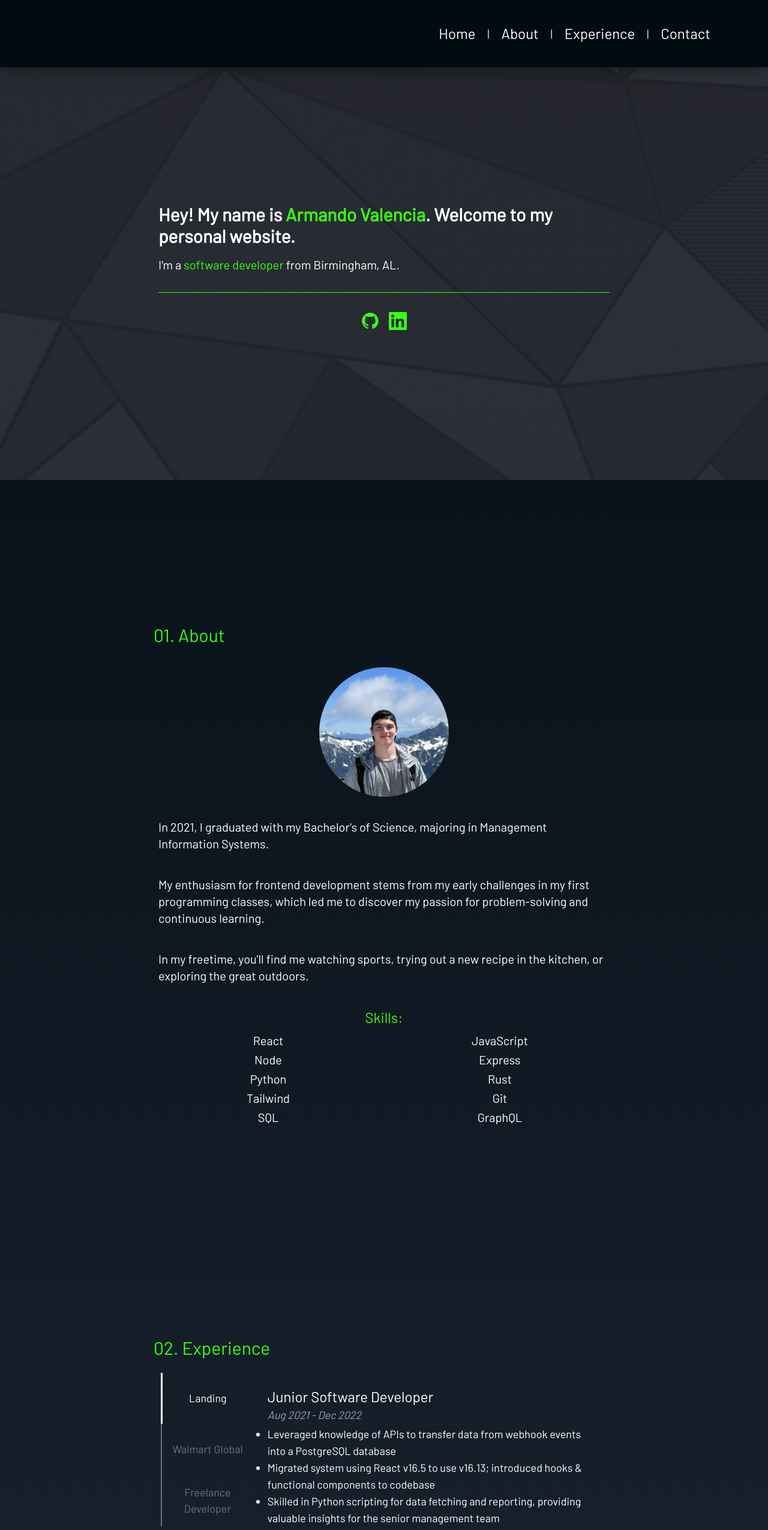
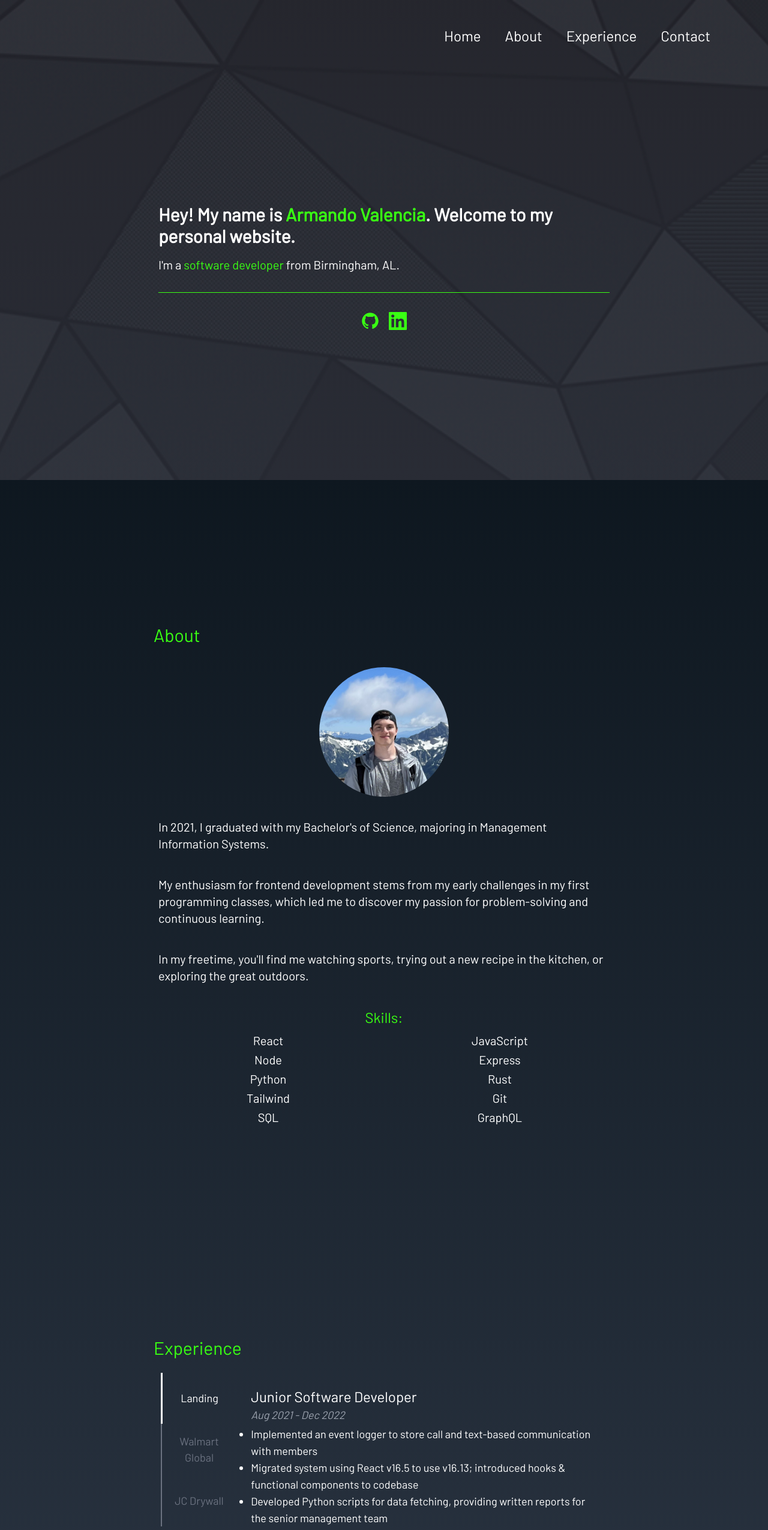
Before and after one commit to armando-valencia/personal-website, a React (Vite) app: page / in a window 1280 px wide. Shown: the top 2550 px of the page at 60% size. Built offline with nearby package versions, Linux system fonts and the light colour scheme.

Commit message:
Slim down components, adjust CSS

```diff
--- a/src/App.jsx
+++ b/src/App.jsx
@@ -5,7 +5,7 @@ import MobileNav from "./components/MobileNav";
 
 function App() {
 	return (
-		<div className="text-secondary font-barlow bg-gradient-to-b from-neutral-900/10 to-gray-800 md:flex flex-col items-center justify-center">
+		<div className="text-secondary font-barlow bg-gradient-to-b from-neutral-900/10 to-gray-700 md:flex flex-col items-center justify-center">
 			<Nav />
 			<HomePage />
 			<MobileNav />
--- a/src/components/About.jsx
+++ b/src/components/About.jsx
@@ -1,6 +1,3 @@
-import React from "react";
-
-const About = () => {
 const skills = [
 	"React",
 	"JavaScript",
@@ -14,7 +11,7 @@ const About = () => {
 	"GraphQL",
 ];
 
-	return (
+const About = () => (
 	<div className="section-container">
 		<div className="block text-lg md:text-xl">
 			<div className="flex justify-center items-center">
@@ -26,27 +23,26 @@ const About = () => {
 			</div>
 			<div className="text-quarternary">
 				<p className="px-2 pt-6 pb-4">
-						In 2021, I graduated with my Bachelor's of Science,
-						majoring in Management Information Systems.
+					In 2021, I graduated with my Bachelor's of Science, majoring
+					in Management Information Systems.
 				</p>
 				<p className="px-2 pt-6 pb-4">
-						My enthusiasm for frontend development stems from my
-						early challenges in my first programming classes, which
-						led me to discover my passion for problem-solving and
-						continuous learning.
+					My enthusiasm for frontend development stems from my early
+					challenges in my first programming classes, which led me to
+					discover my passion for problem-solving and continuous
+					learning.
 				</p>
 				<p className="px-2 pt-6 pb-4">
-						In my freetime, you'll find me watching sports, trying
-						out a new recipe in the kitchen, or exploring the great
-						outdoors.
+					In my freetime, you'll find me watching sports, trying out a
+					new recipe in the kitchen, or exploring the great outdoors.
 				</p>
 			</div>
 			<div className="flex justify-center mt-4 p-2 text-secondary text-2xl">
 				Skills:
 			</div>
 			<div className="grid grid-cols-2 gap-1 justify-items-center list-none text-quarternary">
-					{skills.map((skill) => (
-						<li key={skill} className="">
+				{skills.map((skill, idx) => (
+					<li key={`${skill}-${idx}`} className="">
 						{skill}
 					</li>
 				))}
@@ -54,6 +50,5 @@ const About = () => {
 		</div>
 	</div>
 );
-};
 
 export default About;
--- a/src/components/Experience.jsx
+++ b/src/components/Experience.jsx
@@ -1,19 +1,17 @@
-import React from "react";
-import ExperienceTabs from "./ExperienceTabs";
-import { TabList, TabPanels, Tabs } from "@chakra-ui/tabs";
+import { Tab, TabList, TabPanels, Tabs } from "@chakra-ui/tabs";
 import ExperienceTabPanel from "./ExperienceTabPanel";
 
-const Experience = () => {
 const jobsData = [
 	{
 		company: "Landing",
 		title: "Junior Software Developer",
 		dates: "Aug 2021 - Dec 2022",
 		desc: [
-				"Leveraged knowledge of APIs to transfer data from webhook events into a PostgreSQL database",
+			"Implemented an event logger to store call and text-based communication with members",
 			"Migrated system using React v16.5 to use v16.13; introduced hooks & functional components to codebase",
-				"Skilled in Python scripting for data fetching and reporting, providing valuable insights for the senior management team",
-				"Dedicated team player with great communication skills, actively participating in daily stand-up meetings and sprint planning sessions to ensure timely project delivery",
+			"Developed Python scripts for data fetching, providing written reports for the senior management team",
+			"Collaborated with product owners and stakeholders to gather requirements throughout development lifecycle",
+			"Wrote documentation for new features, navigating through the system, and API integrations",
 		],
 		skills: "JavaScript, React, Rust, Python, SQL, GraphQL, Git",
 	},
@@ -22,20 +20,20 @@ const Experience = () => {
 		title: "Software Developer Intern",
 		dates: "Jan 2021 - May 2021",
 		desc: [
-				"Designed and developed an engaging UI/UX for a responsive React web-app, using Figma to create wireframes and prototypes",
-				"Enabled smooth navigation between pages by utilizing React-Router",
-				"Utilized GitHub for version control, ensuring seamless code tracking, review, and updates",
-				"Documented the codebase for future developers to maintain, facilitating easy code maintenance",
+			"Designed and developed an engaging UI/UX for a responsive single-page application created with React",
+			"Leveraged Asana to organize and manage tasks, tracking priority and progress in order to meet timely deadlines",
+			"Utilized GitHub for version control to track, review, and update codebase",
+			"Documented the codebase for future developers to maintain",
 		],
 		skills: "React, Bootstrap, JavaScript, Git, CSS",
 	},
 	{
-			company: "Freelance Developer",
-			title: "Freelance Developer",
+		company: "JC Drywall",
+		title: "Freelance Web Developer",
 		dates: "Dec 2020 - Mar 2022",
 		desc: [
-				"Lead the development and deployment of static web pages using Bootstrap and React",
-				"Created UI/UX wireframes and prototypes using Figma",
+			"Led the development and deployment of responsive, static web pages using Bootstrap and React",
+			"Designed modern UI/UX wireframes for desktop and mobile devices",
 			"Improved company's web engagement, boosting website traffic and resulting in new leads",
 			"Maintained regular communication with clients to resolve concerns or ask questions",
 			"Resolved issues issues arising from dependency and library updates to maintain optimal website performance",
@@ -70,7 +68,7 @@ const Experience = () => {
 	bg: "transparent",
 };
 
-	return (
+const Experience = () => (
 	<div className="section-container">
 		<div className="justify-center md:block hidden px-3 md:pb-24">
 			<Tabs
@@ -81,13 +79,14 @@ const Experience = () => {
 				orientation="vertical"
 			>
 				<TabList>
-						{jobsData.map((job, idx) => (
-							<ExperienceTabs
-								company={job.company}
-								selectedStyle={desktopSelectedStyles}
-								hoverStyle={desktopHoverStyles}
-								key={`ExperienceTabs-${idx}`}
-							/>
+					{jobsData.map((job) => (
+						<Tab
+							key={`Tab-${job.company}`}
+							_selected={desktopSelectedStyles}
+							_hover={desktopHoverStyles}
+						>
+							{job.company}
+						</Tab>
 					))}
 				</TabList>
 				<TabPanels className="h-64">
@@ -114,13 +113,14 @@ const Experience = () => {
 				orientation="horizontal"
 			>
 				<TabList>
-						{jobsData.map((job, idx) => (
-							<ExperienceTabs
-								company={job.company}
-								selectedStyle={mobileSelectedStyles}
-								hoverStyle={mobileHoverStyles}
-								key={`ExperienceTabs-${idx}`}
-							/>
+					{jobsData.map((job) => (
+						<Tab
+							key={`Tab-${job.company}`}
+							_selected={mobileSelectedStyles}
+							_hover={mobileHoverStyles}
+						>
+							{job.company}
+						</Tab>
 					))}
 				</TabList>
 				<TabPanels className="h-fit">
@@ -140,6 +140,5 @@ const Experience = () => {
 		</div>
 	</div>
 );
-};
 
 export default Experience;
--- a/src/components/ExperienceTabPanel.jsx
+++ b/src/components/ExperienceTabPanel.jsx
@@ -1,7 +1,6 @@
 import { TabPanel } from "@chakra-ui/tabs";
 
-const ExperienceTabPanel = ({ title, dates, desc, skills, source }) => {
-	return (
+const ExperienceTabPanel = ({ title, dates, desc, skills, source }) => (
 	<TabPanel className="m-2">
 		<h1 className="text-quarternary text-xl md:text-2xl">{title}</h1>
 		<h3 className="text-gray-400 text-lg font-light italic">{dates}</h3>
@@ -22,6 +21,5 @@ const ExperienceTabPanel = ({ title, dates, desc, skills, source }) => {
 		</div>
 	</TabPanel>
 );
-};
 
 export default ExperienceTabPanel;
--- a/src/components/ExperienceTabs.jsx
+++ /dev/null
@@ -1,11 +0,0 @@
-import { Tab } from "@chakra-ui/tabs";
-
-const ExperienceTabs = ({ company, selectedStyle, hoverStyle }) => {
-	return (
-		<Tab _selected={selectedStyle} _hover={hoverStyle}>
-			{company}
-		</Tab>
-	);
-};
-
-export default ExperienceTabs;
--- a/src/components/Footer.jsx
+++ /dev/null
@@ -1,25 +0,0 @@
-import React from "react";
-import { GrGithub, GrLinkedin } from "react-icons/gr";
-
-const Footer = () => {
-	return (
-		<div className="flex justify-center px-6 py-10 mt-8 gap-3 md:gap-4 border-t border-secondary w-full">
-			<a
-				href={import.meta.env.VITE_GITHUB_URL}
-				target="_blank"
-				className="hover:text-quarternary"
-			>
-				<GrGithub size={30} />
-			</a>
-			<a
-				href={import.meta.env.VITE_LINKEDIN_URL}
-				target="_blank"
-				className="hover:text-quarternary"
-			>
-				<GrLinkedin size={30} />
-			</a>
-		</div>
-	);
-};
-
-export default Footer;
--- a/src/components/Nav.jsx
+++ b/src/components/Nav.jsx
@@ -19,28 +19,7 @@ const containerVariants = {
 	},
 };
 
-const pathVariants = {
-	hidden: { pathLength: 0 },
-	visible: {
-		pathLength: 1,
-		transition: {
-			duration: 1.5,
-			// repeat: Infinity,
-			// repeatType: "mirror",
-			// repeatDelay: 1,
-			ease: "easeInOut",
-			delay: 1,
-		},
-	},
-};
-
 const Nav = () => {
-	const [nav, setNav] = useState(false);
-
-	const handleNav = () => {
-		setNav(!nav);
-	};
-
 	const pages = [
 		{ name: "Home", icon: <AiOutlineHome /> },
 		{ name: "About", icon: <BsPerson /> },
@@ -53,10 +32,10 @@ const Nav = () => {
 			variants={containerVariants}
 			initial="hidden"
 			animate="visible"
-			className="sticky top-0 w-full md:w-full z-50 bg-primary/5 text-quarternary drop-shadow-xl"
+			className="sticky top-1 w-full md:w-full z-50 bg-transparent text-quarternary"
 			key="nav"
 		>
-			<div className="md:block hidden bg-primary text-primary text-lg shadow-xl">
+			<div className="md:block hidden text-primary text-lg">
 				<div className="flex justify-end items-center py-4 px-16">
 					<nav className="md:block bg-transparent text-primary">
 						<ul className="px-3 py-1 flex items-center">
@@ -73,14 +52,6 @@ const Nav = () => {
 									>
 										{page.name}
 									</a>
-									{idx !== pages.length - 1 && (
-										<p
-											className="text-white"
-											key={page.name + idx + "-nav_pipe"}
-										>
-											|
-										</p>
-									)}
 								</>
 							))}
 						</ul>
--- a/src/components/SectionContainer.jsx
+++ b/src/components/SectionContainer.jsx
@@ -1,17 +1,6 @@
 import { useEffect } from "react";
 import { useAnimation, motion } from "framer-motion";
 import { useInView } from "react-intersection-observer";
-
-const divVariants = {
-	visible: {
-		opacity: 1,
-		transition: {
-			duration: 1,
-			delay: 0.6,
-		},
-	},
-	hidden: { opacity: 0 },
-};
 
 const homeVariants = {
 	visible: {
--- a/src/components/SectionHeader.jsx
+++ b/src/components/SectionHeader.jsx
@@ -40,12 +40,12 @@ const SectionHeader = ({ name, idx }) => {
 							animate={controls}
 							ref={ref}
 						>
-							0{idx}. {name}
+							{name}
 						</motion.div>
 					</div>
 					<div className="md:hidden pt-8">
 						<div className="text-2xl md:text-3xl text-secondary capitalize pt-10;">
-							0{idx}. {name}
+							{name}
 						</div>
 					</div>
 				</>
--- a/src/pages/HomePage.jsx
+++ b/src/pages/HomePage.jsx
@@ -12,8 +12,7 @@ const pages = [
 	{ name: "contact", component: <Contact /> },
 ];
 
-const HomePage = () => {
-	return (
+const HomePage = () => (
 	<div className="flex items-center justify-center">
 		<div className="flex-none w-8 md:w-14"></div>
 		<div className="grow max-w-3xl space-y-16 md:space-y-10">
@@ -41,6 +40,5 @@ const HomePage = () => {
 		<div className="flex-none w-8 md:w-14"></div>
 	</div>
 );
-};
 
 export default HomePage;
```
Also changed, not shown: src/components/Home.jsx (+3 -5 lines). Lines whose indentation alone changed are shown as unchanged.
